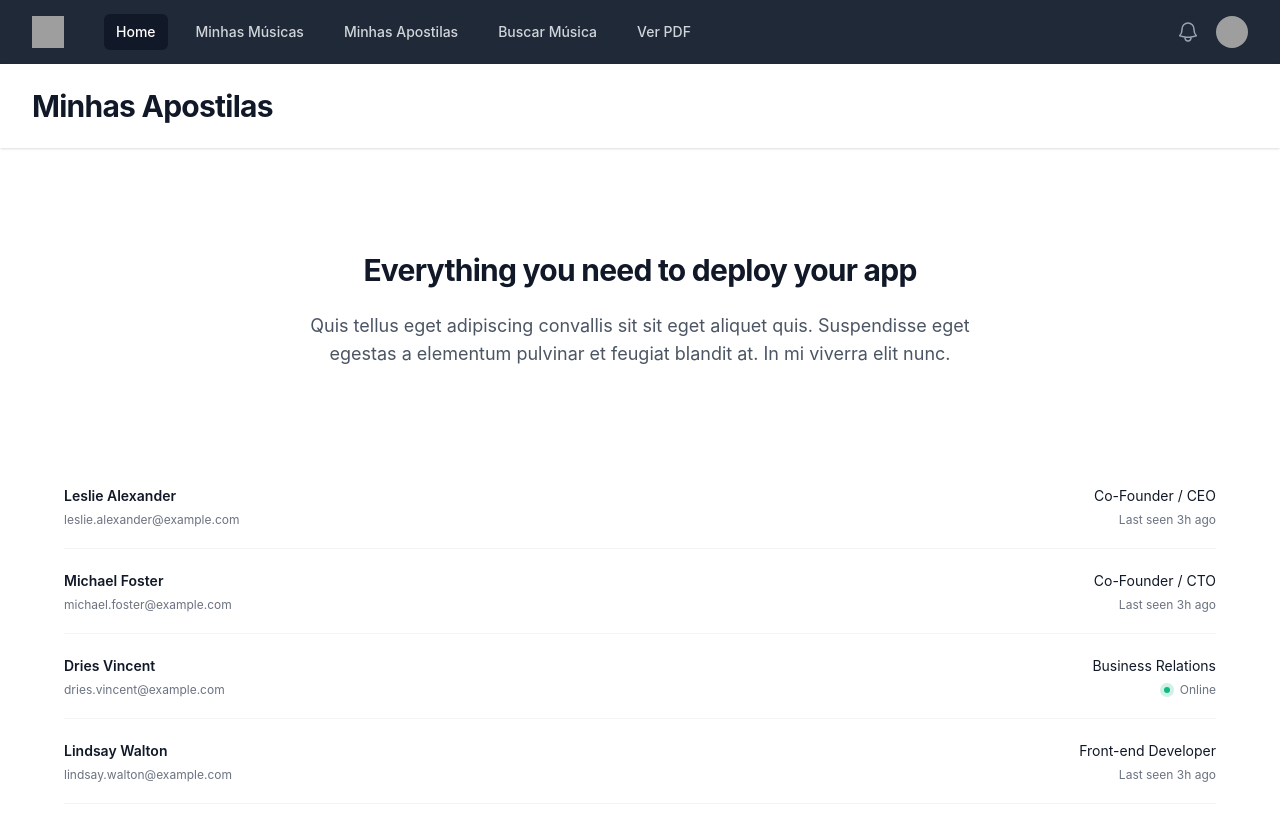
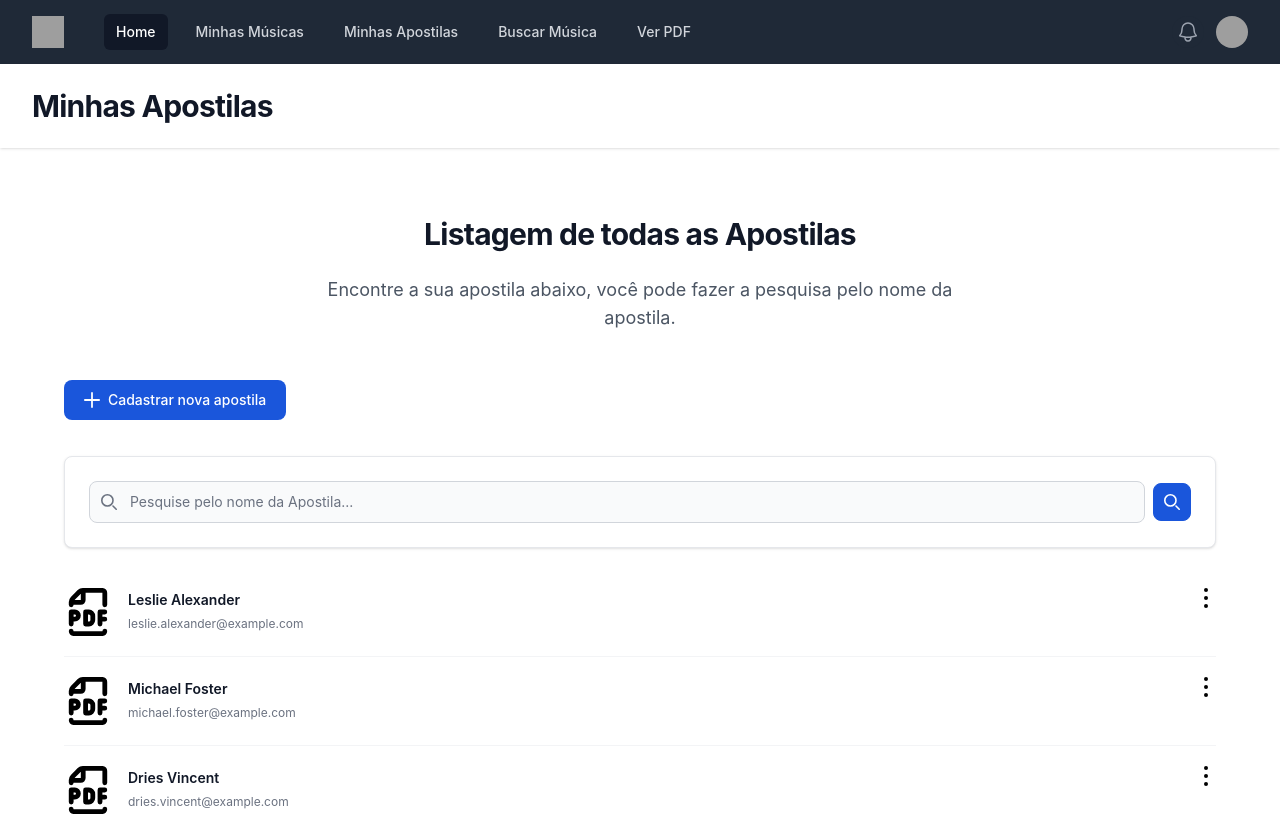
Before and after one commit to GuilhermeJeske1006/front-end-cifraMusic, a Nuxt app: page /books/listing in a window 1280 px wide. Shown: the top 816 px of the page. Built offline with nearby package versions, Linux system fonts and the light colour scheme; grey boxes are pictures that could not be loaded.

Commit message:
front-06: finalizes layout of the book listing screen

```diff
--- /dev/null
+++ b/components/book/listBook.vue
@@ -0,0 +1,81 @@
+<template>
+    <ul role="list" class="divide-y divide-gray-100">
+        <li v-for="person in people" :key="person.email" class="flex justify-between gap-x-6 py-5">
+            <div class="flex min-w-0 gap-x-4">
+                <svg class="h-12 w-12" aria-hidden="true" xmlns="http://www.w3.org/2000/svg" fill="none"
+                    viewBox="0 0 16 20">
+                    <path stroke="currentColor" stroke-linecap="round" stroke-linejoin="round" stroke-width="2"
+                        d="M1 18a.969.969 0 0 0 .933 1h12.134A.97.97 0 0 0 15 18M1 7V5.828a2 2 0 0 1 .586-1.414l2.828-2.828A2 2 0 0 1 5.828 1h8.239A.97.97 0 0 1 15 2v5M6 1v4a1 1 0 0 1-1 1H1m0 9v-5h1.5a1.5 1.5 0 1 1 0 3H1m12 2v-5h2m-2 3h2m-8-3v5h1.375A1.626 1.626 0 0 0 10 13.375v-1.75A1.626 1.626 0 0 0 8.375 10H7Z" />
+                </svg>
+                <div class="min-w-0 flex-auto">
+                    <p class="text-sm font-semibold leading-6 text-gray-900">{{ person.name }}</p>
+                    <p class="mt-1 truncate text-xs leading-5 text-gray-500">{{ person.email }}</p>
+                </div>
+            </div>
+            <div class="hidden shrink-0  sm:flex sm:flex-col sm:items-end">
+                <svg class="w-5 h-5 " aria-hidden="true" xmlns="http://www.w3.org/2000/svg" fill="currentColor"
+                    viewBox="0 0 4 15">
+                    <path
+                        d="M3.5 1.5a1.5 1.5 0 1 1-3 0 1.5 1.5 0 0 1 3 0Zm0 6.041a1.5 1.5 0 1 1-3 0 1.5 1.5 0 0 1 3 0Zm0 5.959a1.5 1.5 0 1 1-3 0 1.5 1.5 0 0 1 3 0Z" />
+                </svg>
+            </div>
+        </li>
+    </ul>
+</template>
+
+<script setup>
+const people = [
+    {
+        name: 'Leslie Alexander',
+        email: 'leslie.alexander@example.com',
+        role: 'Co-Founder / CEO',
+        imageUrl:
+            'https://images.unsplash.com/photo-1494790108377-be9c29b29330?ixlib=rb-1.2.1&ixid=eyJhcHBfaWQiOjEyMDd9&auto=format&fit=facearea&facepad=2&w=256&h=256&q=80',
+        lastSeen: '3h ago',
+        lastSeenDateTime: '2023-01-23T13:23Z',
+    },
+    {
+        name: 'Michael Foster',
+        email: 'michael.foster@example.com',
+        role: 'Co-Founder / CTO',
+        imageUrl:
+            'https://images.unsplash.com/photo-1519244703995-f4e0f30006d5?ixlib=rb-1.2.1&ixid=eyJhcHBfaWQiOjEyMDd9&auto=format&fit=facearea&facepad=2&w=256&h=256&q=80',
+        lastSeen: '3h ago',
+        lastSeenDateTime: '2023-01-23T13:23Z',
+    },
+    {
+        name: 'Dries Vincent',
+        email: 'dries.vincent@example.com',
+        role: 'Business Relations',
+        imageUrl:
+            'https://images.unsplash.com/photo-1506794778202-cad84cf45f1d?ixlib=rb-1.2.1&ixid=eyJhcHBfaWQiOjEyMDd9&auto=format&fit=facearea&facepad=2&w=256&h=256&q=80',
+        lastSeen: null,
+    },
+    {
+        name: 'Lindsay Walton',
+        email: 'lindsay.walton@example.com',
+        role: 'Front-end Developer',
+        imageUrl:
+            'https://images.unsplash.com/photo-1517841905240-472988babdf9?ixlib=rb-1.2.1&ixid=eyJhcHBfaWQiOjEyMDd9&auto=format&fit=facearea&facepad=2&w=256&h=256&q=80',
+        lastSeen: '3h ago',
+        lastSeenDateTime: '2023-01-23T13:23Z',
+    },
+    {
+        name: 'Courtney Henry',
+        email: 'courtney.henry@example.com',
+        role: 'Designer',
+        imageUrl:
+            'https://images.unsplash.com/photo-1438761681033-6461ffad8d80?ixlib=rb-1.2.1&ixid=eyJhcHBfaWQiOjEyMDd9&auto=format&fit=facearea&facepad=2&w=256&h=256&q=80',
+        lastSeen: '3h ago',
+        lastSeenDateTime: '2023-01-23T13:23Z',
+    },
+    {
+        name: 'Tom Cook',
+        email: 'tom.cook@example.com',
+        role: 'Director of Product',
+        imageUrl:
+            'https://images.unsplash.com/photo-1472099645785-5658abf4ff4e?ixlib=rb-1.2.1&ixid=eyJhcHBfaWQiOjEyMDd9&auto=format&fit=facearea&facepad=2&w=256&h=256&q=80',
+        lastSeen: null,
+    },
+]
+</script>
--- a/pages/books/listing.vue
+++ b/pages/books/listing.vue
@@ -2,22 +2,48 @@
   <base-layout>
     <static-header :item="'Minhas Apostilas'" />
 
-      <div class="mx-auto max-w-7xl sm:py-12 sm:px-6 lg:px-8">
-
+    <div class="mx-auto max-w-7xl mb-20 sm:py-3 sm:px-6 lg:px-8">
       <div class="bg-white sm:py-12">
           <div class="mx-auto max-w-7xl px-6 lg:px-8">
             <div class="mx-auto max-w-2xl lg:text-center">
-              <p class="mt-2 text-3xl font-bold tracking-tight text-gray-900 sm:text-4xl">Everything you need to deploy your
-                app</p>
-              <p class="mt-6 text-lg leading-8 text-gray-600">Quis tellus eget adipiscing convallis sit sit eget aliquet
-                quis. Suspendisse eget egestas a elementum pulvinar et feugiat blandit at. In mi viverra elit nunc.</p>
+              <p class="mt-2 text-3xl font-bold tracking-tight text-gray-900 sm:text-4xl">Listagem de todas as Apostilas</p>
+              <p class="mt-6 text-lg leading-8 text-gray-600">Encontre a sua apostila abaixo, você pode fazer a pesquisa pelo nome da apostila.</p>
             </div>
           </div>
         </div>
 
-        <div class="mx-auto max-w-7xl sm:py-12 sm:px-6 lg:px-8">
+      <div class="mx-auto max-w-7xl sm:px-6 lg:px-8">
+        <div class="hidden shrink-0 mb-7  sm:flex sm:flex-col sm:items-start">
 
-        <general-list />
+          <NuxtLink to="/books/register" type="button"
+            class="text-white bg-blue-700 hover:bg-blue-800 focus:ring-4 focus:ring-blue-300  font-medium rounded-lg text-sm px-5 py-2.5 text-center inline-flex items-center me-2 mb-2">
+            <svg class="w-4 h-4 me-2" aria-hidden="true" xmlns="http://www.w3.org/2000/svg" fill="none"
+              viewBox="0 0 18 18">
+              <path stroke="currentColor" stroke-linecap="round" stroke-linejoin="round" stroke-width="2"
+                d="M9 1v16M1 9h16" />
+            </svg>
+            Cadastrar nova apostila
+          </NuxtLink>
+
+
+        </div>
+        <general-filter class="mb-5">
+          <div class="relative w-full ">
+            <div class="absolute inset-y-0 start-0 flex items-center ps-3 pointer-events-none">
+              <svg class="w-4 h-4 text-gray-500 " aria-hidden="true" xmlns="http://www.w3.org/2000/svg" fill="none"
+                viewBox="0 0 20 20">
+                <path stroke="currentColor" stroke-linecap="round" stroke-linejoin="round" stroke-width="2"
+                  d="m19 19-4-4m0-7A7 7 0 1 1 1 8a7 7 0 0 1 14 0Z" />
+              </svg>
+            </div>
+            <input type="text" id="simple-search"
+              class="bg-gray-50 border border-gray-300 text-gray-900 text-sm rounded-lg focus:ring-blue-500 focus:border-blue-500 block w-full ps-10 p-2.5  "
+              placeholder="Pesquise pelo nome da Apostila..." required>
+          </div>
+        </general-filter>
+
+        <book-list-book />
+
         <general-paginate />
       </div>
 
@@ -25,8 +51,31 @@
   </base-layout>
 </template>
 
-  <script>
-  export default {
-    name: 'ListingPage'
+<script setup>
+
+const tabs = [
+  {
+    icon: ` <svg class="w-4 h-4 me-2 text-gray-400 group-hover:text-gray-500 dark:text-gray-500 dark:group-hover:text-gray-300" aria-hidden="true" xmlns="http://www.w3.org/2000/svg" fill="none" viewBox="0 0 17 10">
+    <path stroke="currentColor" stroke-linecap="round" stroke-width="2" d="M6 1h10M6 5h10M6 9h10M1.49 1h.01m-.01 4h.01m-.01 4h.01"/>
+  </svg>`,
+    name: 'Todos'
+
+  },
+  {
+    icon: `<svg class="w-4 h-4 me-2 text-gray-400 group-hover:text-gray-500 dark:text-gray-500 dark:group-hover:text-gray-300" aria-hidden="true" xmlns="http://www.w3.org/2000/svg" fill="currentColor" viewBox="0 0 16 19">
+    <path d="M15 5a1 1 0 0 0-1 1v3a4 4 0 0 1-4 4H6a4 4 0 0 1-4-4V6a1 1 0 0 0-2 0v3a6.006 6.006 0 0 0 6 6h1v2H5a1 1 0 0 0 0 2h6a1 1 0 0 0 0-2H9v-2h1a6.006 6.006 0 0 0 6-6V6a1 1 0 0 0-1-1Z"/>
+    <path d="M9 0H7a3 3 0 0 0-3 3v5a3 3 0 0 0 3 3h2a3 3 0 0 0 3-3V3a3 3 0 0 0-3-3Z"/>
+  </svg>`,
+    name: 'Por Artista'
+
+  },
+  {
+    icon: `<svg class="w-4 h-4 me-2 text-gray-400 group-hover:text-gray-500 dark:text-gray-500 dark:group-hover:text-gray-300" aria-hidden="true" xmlns="http://www.w3.org/2000/svg" fill="none" viewBox="0 0 18 16">
+    <path stroke="currentColor" stroke-linecap="round" stroke-linejoin="round" stroke-width="2" d="M14 11.5V1s3 1 3 4m-7-3H1m9 4H1m4 4H1m13 2.4c0 1.325-1.343 2.4-3 2.4s-3-1.075-3-2.4S9.343 10 11 10s3 1.075 3 2.4Z"/>
+  </svg>`,
+    name: 'Por Ritmo'
+
   }
+]
+
 </script>
```
Lines whose indentation alone changed are shown as unchanged.
